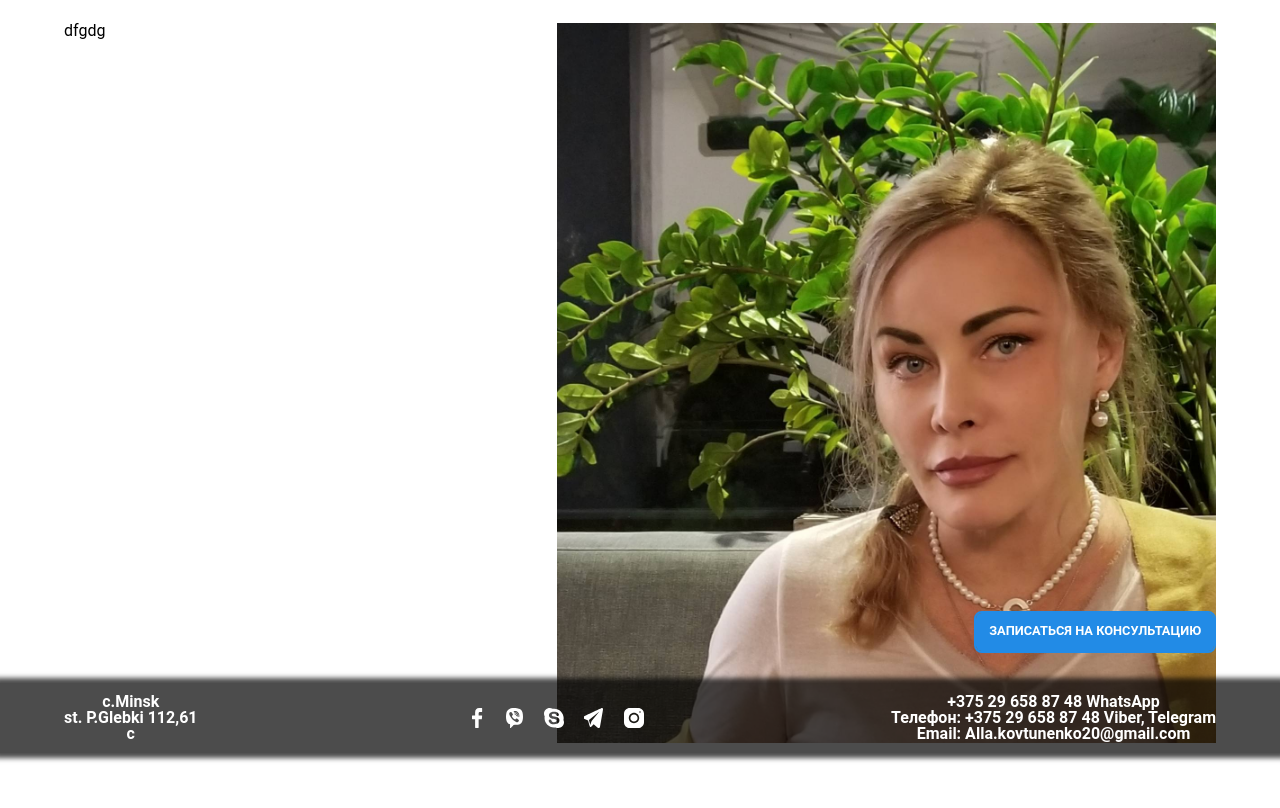
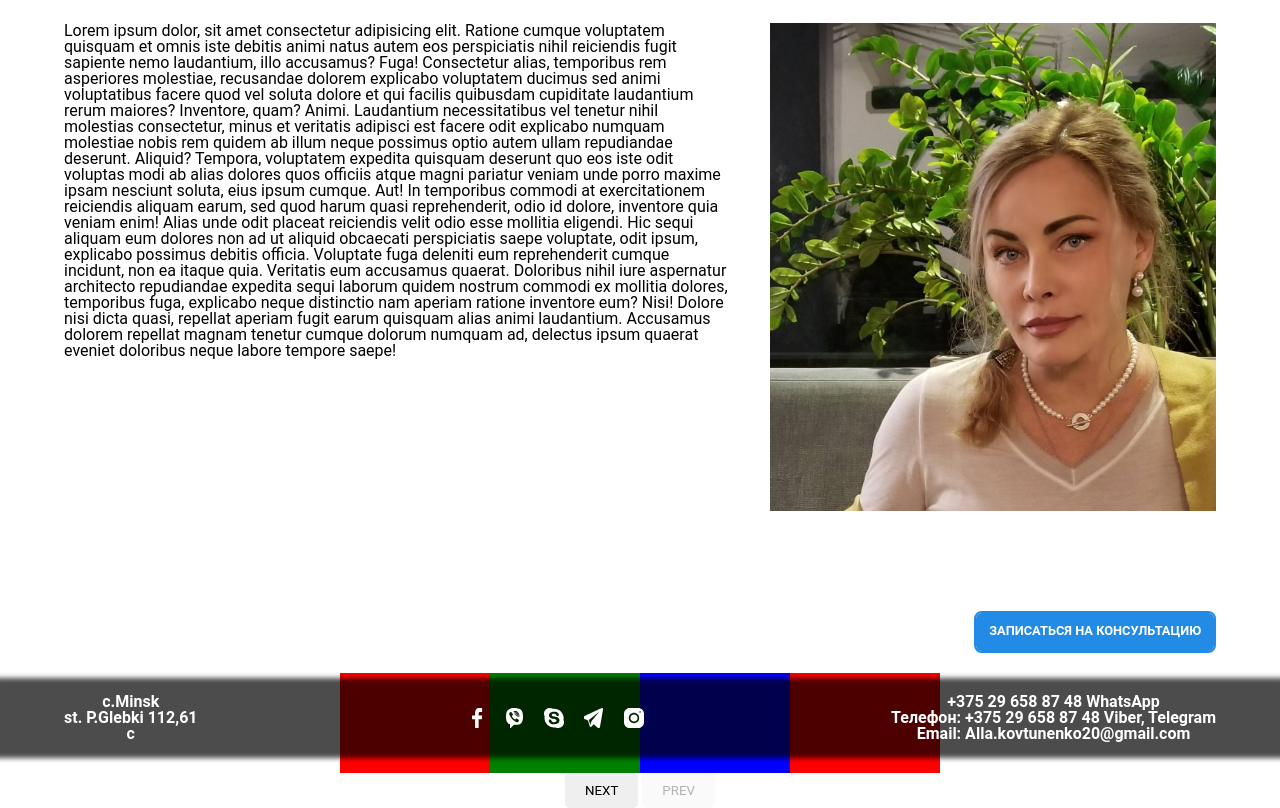
Before and after one commit to CherkasIvan/psychology_and_witchcraft, a plain HTML site: page index.html in a window 1280 px wide. Shown: the part 47-855 px from the top of the page. Before the commit the page ends 800 px from the top, so only its background shows below. Drawn offline with Linux system fonts and the light colour scheme.

Commit message:
init slider

```diff
--- a/index.html
+++ b/index.html
@@ -42,7 +42,30 @@
       <div class="wrapper">
         <main class="main">
           <div class="main__content">
-            <section>dfgdg</section>
+            <section>
+              Lorem ipsum dolor, sit amet consectetur adipisicing elit. Ratione cumque voluptatem
+              quisquam et omnis iste debitis animi natus autem eos perspiciatis nihil reiciendis
+              fugit sapiente nemo laudantium, illo accusamus? Fuga! Consectetur alias, temporibus
+              rem asperiores molestiae, recusandae dolorem explicabo voluptatem ducimus sed animi
+              voluptatibus facere quod vel soluta dolore et qui facilis quibusdam cupiditate
+              laudantium rerum maiores? Inventore, quam? Animi. Laudantium necessitatibus vel
+              tenetur nihil molestias consectetur, minus et veritatis adipisci est facere odit
+              explicabo numquam molestiae nobis rem quidem ab illum neque possimus optio autem ullam
+              repudiandae deserunt. Aliquid? Tempora, voluptatem expedita quisquam deserunt quo eos
+              iste odit voluptas modi ab alias dolores quos officiis atque magni pariatur veniam
+              unde porro maxime ipsam nesciunt soluta, eius ipsum cumque. Aut! In temporibus commodi
+              at exercitationem reiciendis aliquam earum, sed quod harum quasi reprehenderit, odio
+              id dolore, inventore quia veniam enim! Alias unde odit placeat reiciendis velit odio
+              esse mollitia eligendi. Hic sequi aliquam eum dolores non ad ut aliquid obcaecati
+              perspiciatis saepe voluptate, odit ipsum, explicabo possimus debitis officia.
+              Voluptate fuga deleniti eum reprehenderit cumque incidunt, non ea itaque quia.
+              Veritatis eum accusamus quaerat. Doloribus nihil iure aspernatur architecto
+              repudiandae expedita sequi laborum quidem nostrum commodi ex mollitia dolores,
+              temporibus fuga, explicabo neque distinctio nam aperiam ratione inventore eum? Nisi!
+              Dolore nisi dicta quasi, repellat aperiam fugit earum quisquam alias animi laudantium.
+              Accusamus dolorem repellat magnam tenetur cumque dolorum numquam ad, delectus ipsum
+              quaerat eveniet doloribus neque labore tempore saepe!
+            </section>
             <figure>
               <img class="main__content--photo" src="./assets/img/main.jpg" alt="photo" />
             </figure>
@@ -122,6 +145,25 @@
         </main>
       </div>
       <!-- main module ends -->
+      <div class="wrapper">
+        <section class="slider-container">
+          <div class="slider-track">
+            <div class="slider-track__item"></div>
+            <div class="slider-track__item"></div>
+            <div class="slider-track__item"></div>
+            <div class="slider-track__item"></div>
+            <div class="slider-track__item"></div>
+            <div class="slider-track__item"></div>
+            <div class="slider-track__item"></div>
+            <div class="slider-track__item"></div>
+            <div class="slider-track__item"></div>
+          </div>
+        </section>
+        <div class="slider-buttons">
+          <button class="slider-button__next">next</button>
+          <button class="slider-button__prev">prev</button>
+        </div>
+      </div>
     </container>
 
     <!-- footer module starts -->
@@ -169,6 +211,7 @@
     <!-- footer module ends -->
 
     <script src="./js/route.js" async></script>
+    <script src="./js/slider.js" async></script>
     <script src="./js/router.js" async></script>
     <script src="./js/modal.js" async></script>
     <script src="./js/index.js"></script>
--- /dev/null
+++ b/js/slider.js
@@ -0,0 +1,46 @@
+let position = 0;
+const slidesToShow = 4;
+const slidesToScroll = 1;
+
+const container = document.querySelector(".slider-container");
+const track = document.querySelector(".slider-track");
+const buttonNext = document.querySelector(".slider-button__next");
+const buttonPrev = document.querySelector(".slider-button__prev");
+
+const items = document.querySelectorAll(".slider-track__item");
+const itemsCount = items.length;
+
+const itemWidth = container.clientWidth / slidesToShow;
+const movePosition = slidesToScroll * itemWidth;
+
+items.forEach((item) => {
+  item.style.minWidth = `${itemWidth}px`;
+});
+
+buttonNext.addEventListener("click", () => {
+  const itemsLeft = itemsCount - (Math.abs(position) + slidesToShow * itemWidth) / itemWidth;
+  position -= itemsLeft >= slidesToScroll ? movePosition : itemsLeft * itemWidth;
+
+  setPosition();
+  checkBtns();
+});
+
+buttonPrev.addEventListener("click", () => {
+  const itemsLeft = Math.abs(position) / itemWidth;
+
+  position += itemsLeft >= slidesToScroll ? movePosition : itemsLeft * itemWidth;
+
+  setPosition();
+  checkBtns();
+});
+
+const setPosition = () => {
+  track.style.transform = `translateX(${position}px)`;
+};
+
+const checkBtns = () => {
+  buttonPrev.disabled = position === 0;
+  buttonNext.disabled = position <= -(itemsCount - slidesToShow) * itemWidth;
+};
+
+checkBtns();
--- a/styles/components/_main.scss
+++ b/styles/components/_main.scss
@@ -1,17 +1,16 @@
 .main {
   position: relative;
-  height: 100vw;
   display: flex;
   justify-content: space-between;
 
   &__content {
-    height: 75%;
-    width: 100%;
     display: flex;
     justify-content: space-between;
+    gap: 40px;
 
     &--photo {
       height: 75%;
+      max-height: 650px;
     }
   }
 
--- a/styles/components/_modal.scss
+++ b/styles/components/_modal.scss
@@ -17,7 +17,7 @@
   background-color: #fefefe;
   margin: 15% auto; /* 15% сверху и по центру */
   border: 1px solid #888;
-  width: 80%; /* Может быть больше или меньше, в зависимости от размера экрана */
+  width: 50%; /* Может быть больше или меньше, в зависимости от размера экрана */
 
   // Шапка модальной таблицы
   &__header {
--- /dev/null
+++ b/styles/components/_slider.scss
@@ -0,0 +1,37 @@
+.slider-container {
+  width: 600px;
+  background-color: pink;
+  margin: 0 auto;
+  overflow: hidden;
+}
+
+.slider-track {
+  display: flex;
+  background-color: yellow;
+
+  &__item {
+    height: 100px;
+    min-width: 200px;
+  }
+
+  &__item:nth-child(3n + 1) {
+    background-color: red;
+  }
+
+  &__item:nth-child(3n + 2) {
+    background-color: green;
+  }
+
+  &__item:nth-child(3n + 3) {
+    background-color: blue;
+  }
+}
+
+.slider-buttons {
+  text-align: center;
+  > * {
+    padding: 10px 20px;
+    border-radius: 5px;
+    text-transform: uppercase;
+  }
+}
--- a/styles/config/_baseLayout.scss
+++ b/styles/config/_baseLayout.scss
@@ -2,6 +2,7 @@
   width: 100%;
   @extend %flex-center-center;
   flex-direction: column;
+  overflow: auto;
 }
 
 .wrapper {
--- a/styles/config/_reset.scss
+++ b/styles/config/_reset.scss
@@ -17,8 +17,6 @@ body {
   width: 100vw;
   font-size: 100%;
   line-height: 1;
-  overflow-y: hidden;
-  overflow-x: hidden;
 }
 input,
 button,
--- a/styles/style.scss
+++ b/styles/style.scss
@@ -5,5 +5,6 @@
 
 @import "./components/header";
 @import "./components/main";
+@import "./components/slider";
 @import "./components/modal";
 @import "./components/footer";
```
Also changed, not shown: styles/style.css, 1 other file.
